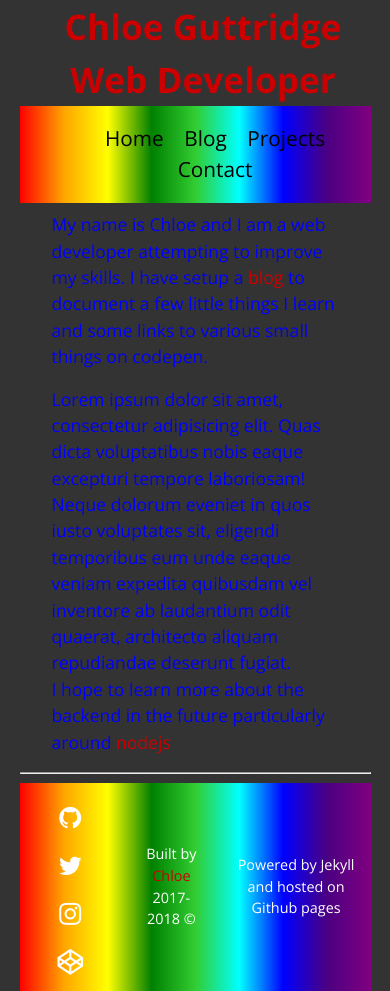
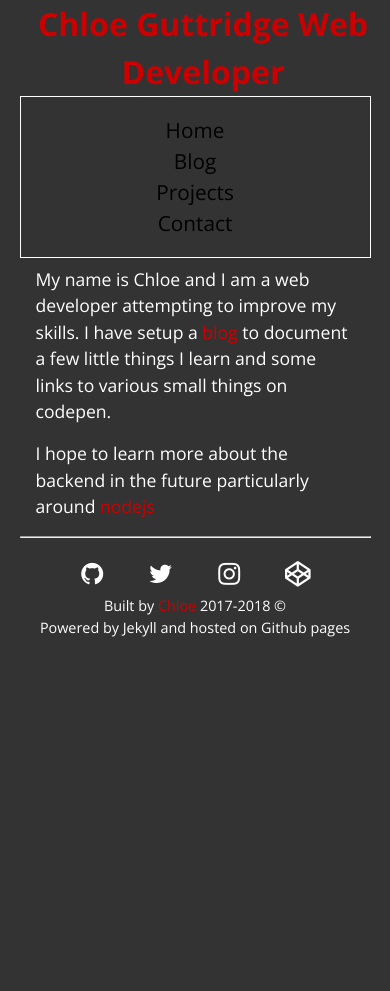
Before and after one commit to cguttweb/cguttweb.github.io, a Jekyll site: the page built from index.html, in a window 390 px wide. Built offline with Jekyll 4.4.1, drawn with Linux system fonts in a browser that asks for light colours; after the commit the page ends 900 px from its top, so only the background shows below that.

Commit message:
playing with responsive styles

```diff
--- a/css/main.scss
+++ b/css/main.scss
@@ -112,50 +112,6 @@
       padding: 0;
   }
 
-  /* PROJECTS PAGE STYLES */
-
-  // .projects-boxes, .projects-text {
-  //   display: -ms-flexbox;
-  //   display: flex;
-  //   -ms-flex-flow: row nowrap;
-  //   flex-flow: row nowrap;
-  //   -ms-flex-pack: distribute;
-  //   justify-content: space-around;
-  //   text-align: center;
-  // }
-
-  // .box {
-  //   border: 1px solid #CC0000;
-  //   height: 9.375rem;
-  //   margin-bottom: 0.5rem;
-  //   width: 9.375rem;
-  // }
-
-  // .one {
-  //   background: #a96df3;
-  //   border: 2px solid #25064c;
-  // }
-
-  // .two {
-  //   background: #999900;
-  //   border: 2px solid #ff6e00;
-  // }
-
-  // .three {
-  //   background: #cc5800;
-  //   border: 2px solid #CC0000;
-  // }
-
-  // .four {
-  //   background: #008504;
-  //   border: 2px solid #004701;
-  // }
-
-  // .box-text {
-  //   font-size: 0.9rem;
-  //   padding: 0.5rem;
-  // }
-
   /* FORM STYLES */
 
   .form {
@@ -180,23 +136,33 @@
     body {
         width: 90%;
     }
+    h1 {
+        font-size: 2rem;
+    }
+    .main-nav {
+        background: transparent;
+        border: 1px solid $white;
+    }
     .main-nav ul {
-          display: block;
+        padding: 0;
     }
     .main-nav li {
+        display: block;
         font-size: 1.3rem;
+        padding: 0;
+        text-align: center;
     }
     .main-nav li:before {
         display: none;
     }
     .content {
-          color: $blue;
         font-size: 1.1rem;
-          padding: 0 1rem;
+        // padding: 0 1rem;
     }
-      footer {
+    .main-footer {
+        background: $darkgrey;
         display: block;
-          padding: 0.5rem 0;
+        padding: 0;
     }
     .ft-col-1 ul {
         padding: 0;
--- a/index.html
+++ b/index.html
@@ -9,7 +9,6 @@ title: Web Developer Blog
 		</section>
 
 		<section class="second">
-			<p>Lorem ipsum dolor sit amet, consectetur adipisicing elit. Quas dicta voluptatibus nobis eaque excepturi tempore laboriosam! Neque dolorum eveniet in quos iusto voluptates sit, eligendi temporibus eum unde eaque veniam expedita quibusdam vel inventore ab laudantium odit quaerat, architecto aliquam repudiandae deserunt fugiat.</p>
 			<p>I hope to learn more about the backend in the future particularly around <a href="https://nodejs.org" target="_blank">nodejs</a></p>
 		</section>
 
```
Lines whose indentation alone changed are shown as unchanged.
